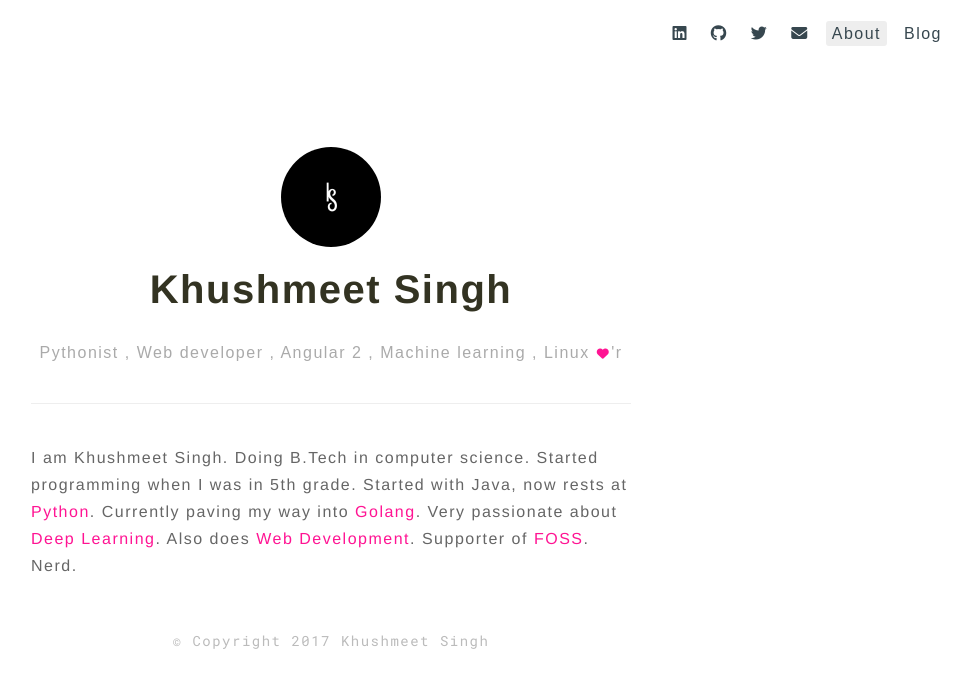
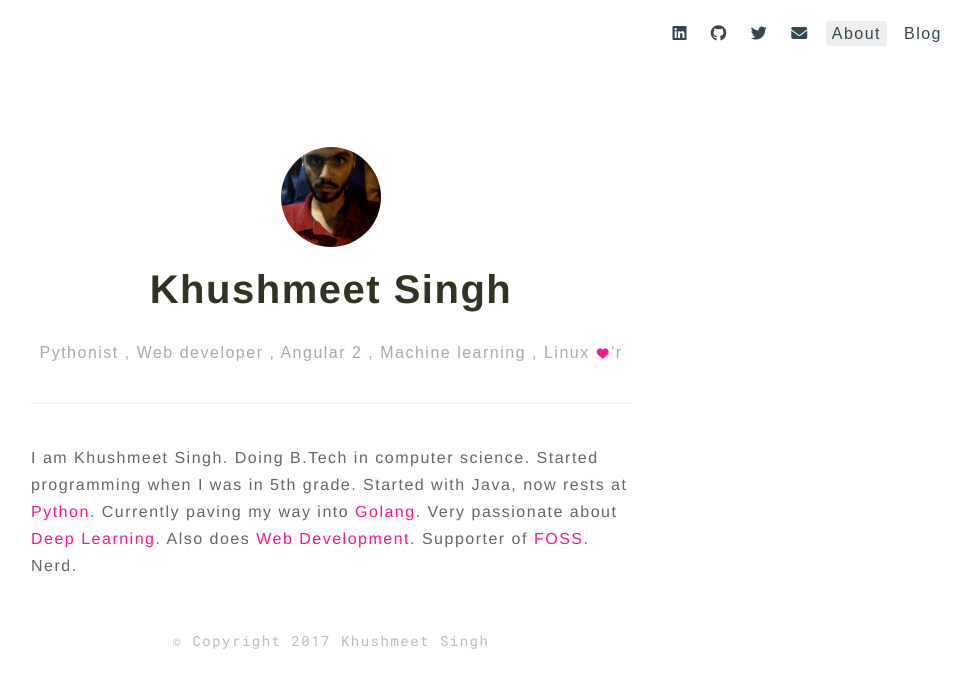
Before and after one commit to khushmeeet/khushmeeet.github.io, a Jekyll site: the page built from index.html, in a window 1280 px wide. Shown: the top 688 px of the page, without its empty margins (309-1280 px from the left). Built offline with Jekyll 4.4.1, drawn with Linux system fonts in a browser that asks for light colours; nearby versions of some CDN libraries; some web fonts are replaced.

Commit message:
new profile image

```diff
--- a/_layouts/header.html
+++ b/_layouts/header.html
@@ -4,7 +4,7 @@ layout: default
 <div class="home">
     <section class="animated">
         <header>
-            <img class="head-img" src="{{site.url}}/assets/ksdrbl.png" alt="Khushmeet Singh">
+            <img class="head-img" src="{{site.url}}/assets/khushmeet.jpeg" alt="Khushmeet Singh">
             <h1 class="home-heading">Khushmeet Singh</h1>
             <p>Pythonist , Web developer , Angular 2 , Machine learning , Linux <i class="fa fa-heart heart" aria-hidden="true" style="font-size:12px;"></i>'r </p>
         </header>
```
Also changed, not shown: assets/khushmeet.jpeg (added).
